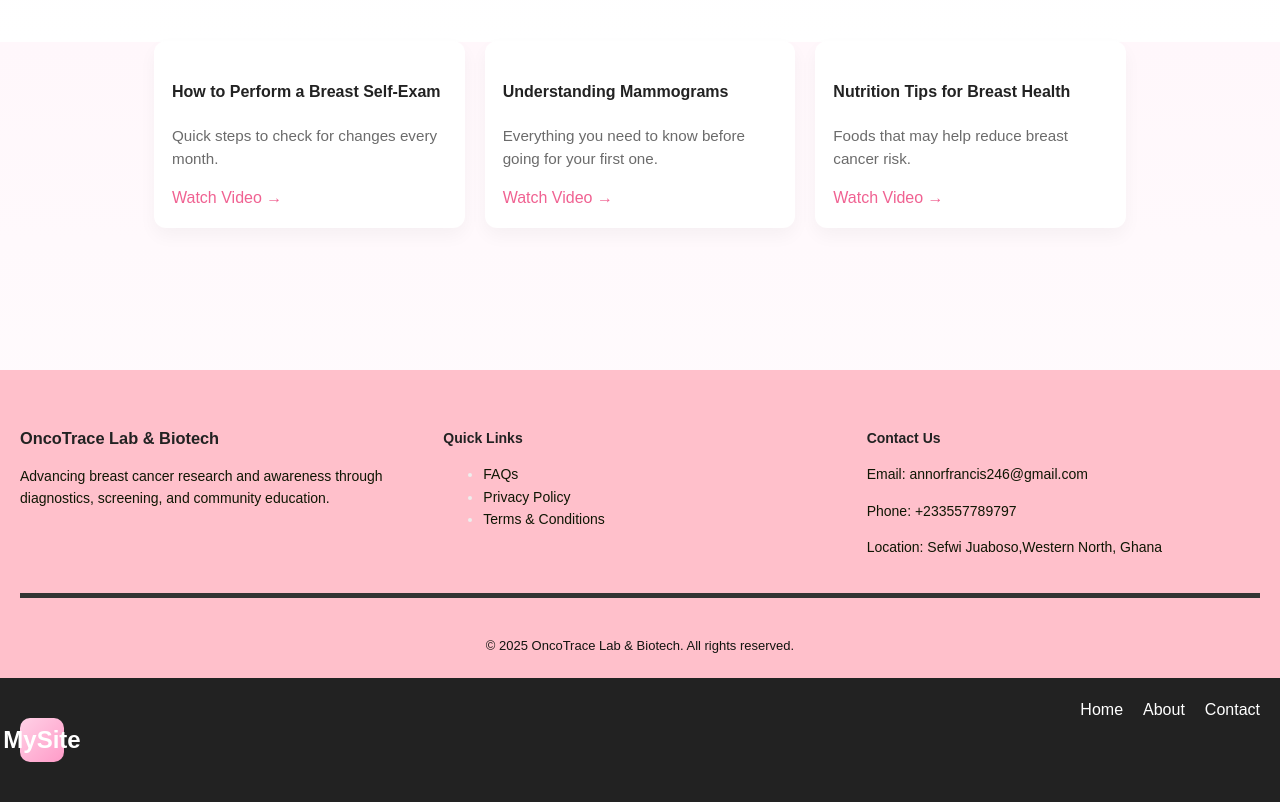
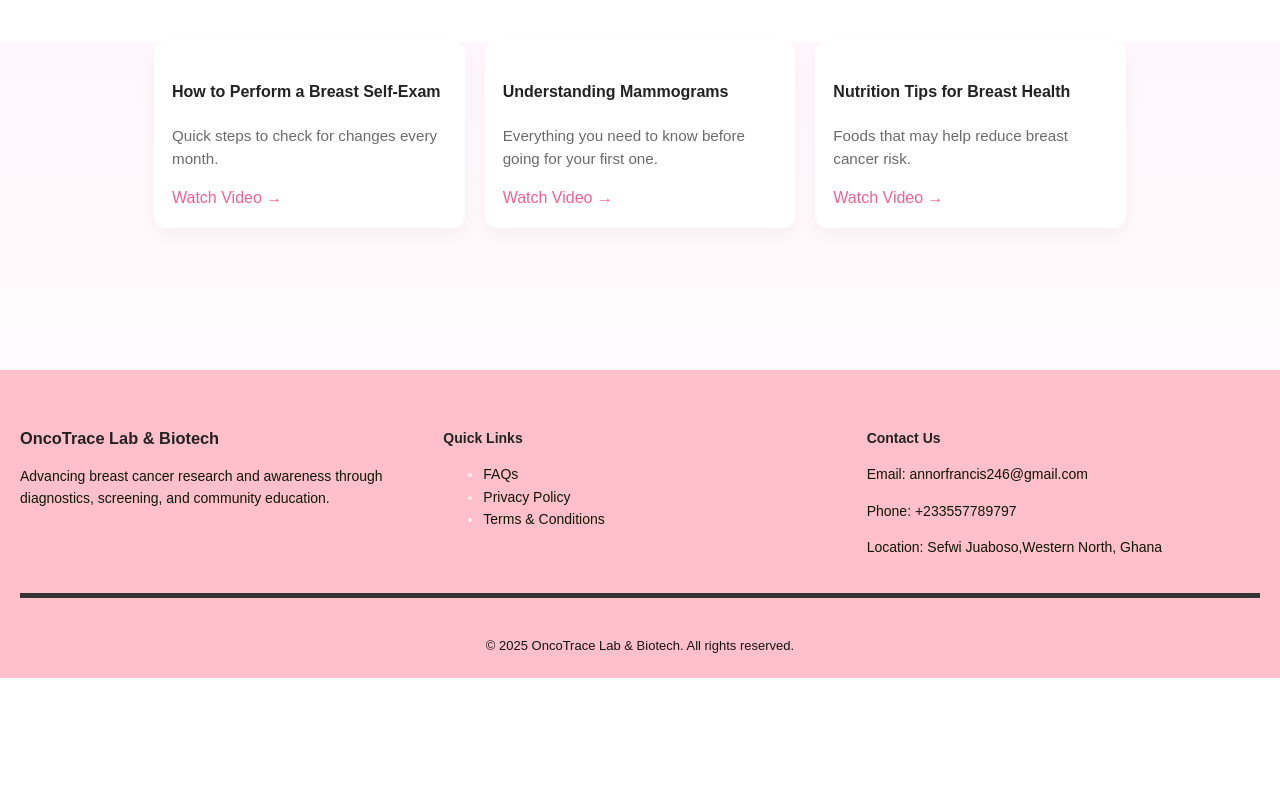
Before and after one commit to Francisannor/OncoTrace-Lab-Biotech-Breast-Cancer, a plain HTML site: page index.html in a window 1280 px wide. Shown: the part 4758-5560 px from the top of the page. After the commit the page ends 5436 px from the top, so only its background shows below. Drawn offline with Linux system fonts and the light colour scheme.

Commit message:
Update website

```diff
--- a/index.html
+++ b/index.html
@@ -466,14 +466,6 @@ It helps identify small tumors or abnormalities that cannot be felt by touch.
 </head>
 <body>
 
-  <nav class="navbar">
-    <h2 class="logo">MySite</h2>
-    <ul class="nav-links">
-      <li><a href="#">Home</a></li>
-      <li><a href="#">About</a></li>
-      <li><a href="#">Contact</a></li>
-    </ul>
-  </nav>
 
 
   </section>
```
